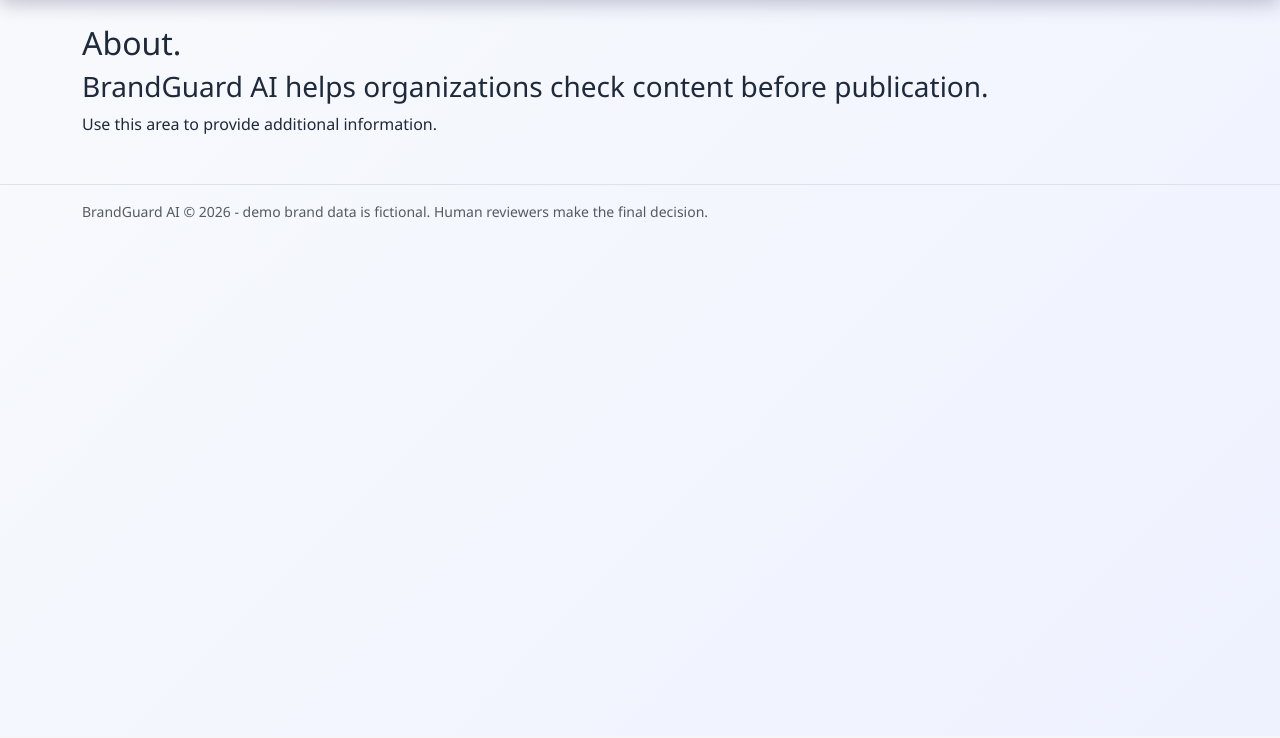
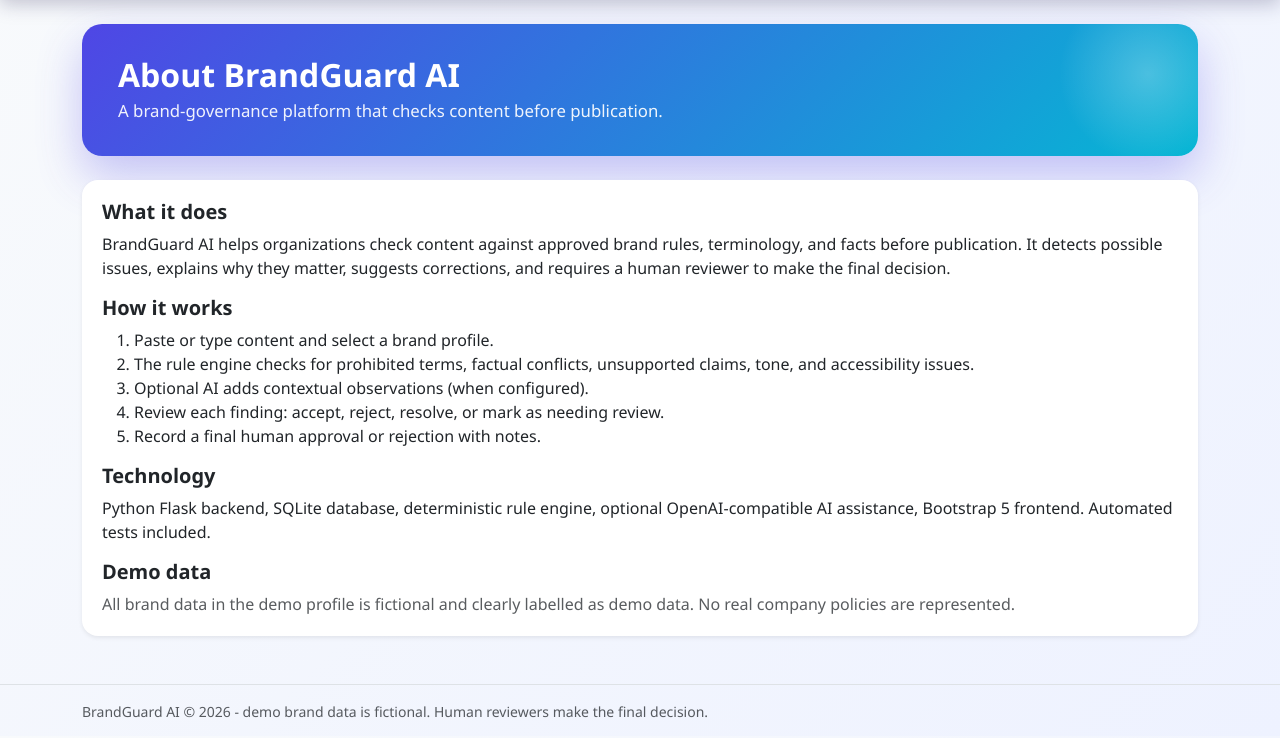
Before and after one commit to akshita-97/brandguard-ai, a Flask app: page /about in a window 1280 px wide. Shown: the part 64-802 px from the top of the page. Before the commit the page ends 282 px from the top, so only its background shows below. Run offline with Flask 3, Linux system fonts and the light colour scheme.

Commit message:
Improve about/contact pages, add Procfile, include VS project files

```diff
--- a/FlaskWebProject1/templates/about.html
+++ b/FlaskWebProject1/templates/about.html
@@ -2,9 +2,31 @@
 
 {% block content %}
 
-<h2>{{ title }}.</h2>
-<h3>{{ message }}</h3>
+<div class="hero mb-4">
+  <h1>About BrandGuard AI</h1>
+  <p class="mb-0">A brand-governance platform that checks content before publication.</p>
+</div>
 
-<p>Use this area to provide additional information.</p>
+<div class="card shadow-sm">
+  <div class="card-body">
+    <h5 class="fw-bold">What it does</h5>
+    <p>BrandGuard AI helps organizations check content against approved brand rules, terminology, and facts before publication. It detects possible issues, explains why they matter, suggests corrections, and requires a human reviewer to make the final decision.</p>
+
+    <h5 class="fw-bold mt-3">How it works</h5>
+    <ol>
+      <li>Paste or type content and select a brand profile.</li>
+      <li>The rule engine checks for prohibited terms, factual conflicts, unsupported claims, tone, and accessibility issues.</li>
+      <li>Optional AI adds contextual observations (when configured).</li>
+      <li>Review each finding: accept, reject, resolve, or mark as needing review.</li>
+      <li>Record a final human approval or rejection with notes.</li>
+    </ol>
+
+    <h5 class="fw-bold mt-3">Technology</h5>
+    <p class="mb-0">Python Flask backend, SQLite database, deterministic rule engine, optional OpenAI-compatible AI assistance, Bootstrap 5 frontend. Automated tests included.</p>
+
+    <h5 class="fw-bold mt-3">Demo data</h5>
+    <p class="mb-0 text-muted">All brand data in the demo profile is fictional and clearly labelled as demo data. No real company policies are represented.</p>
+  </div>
+</div>
 
 {% endblock %}
```
Also changed, not shown: FlaskWebProject1/templates/contact.html (+14 -13 lines), 4 other files.
